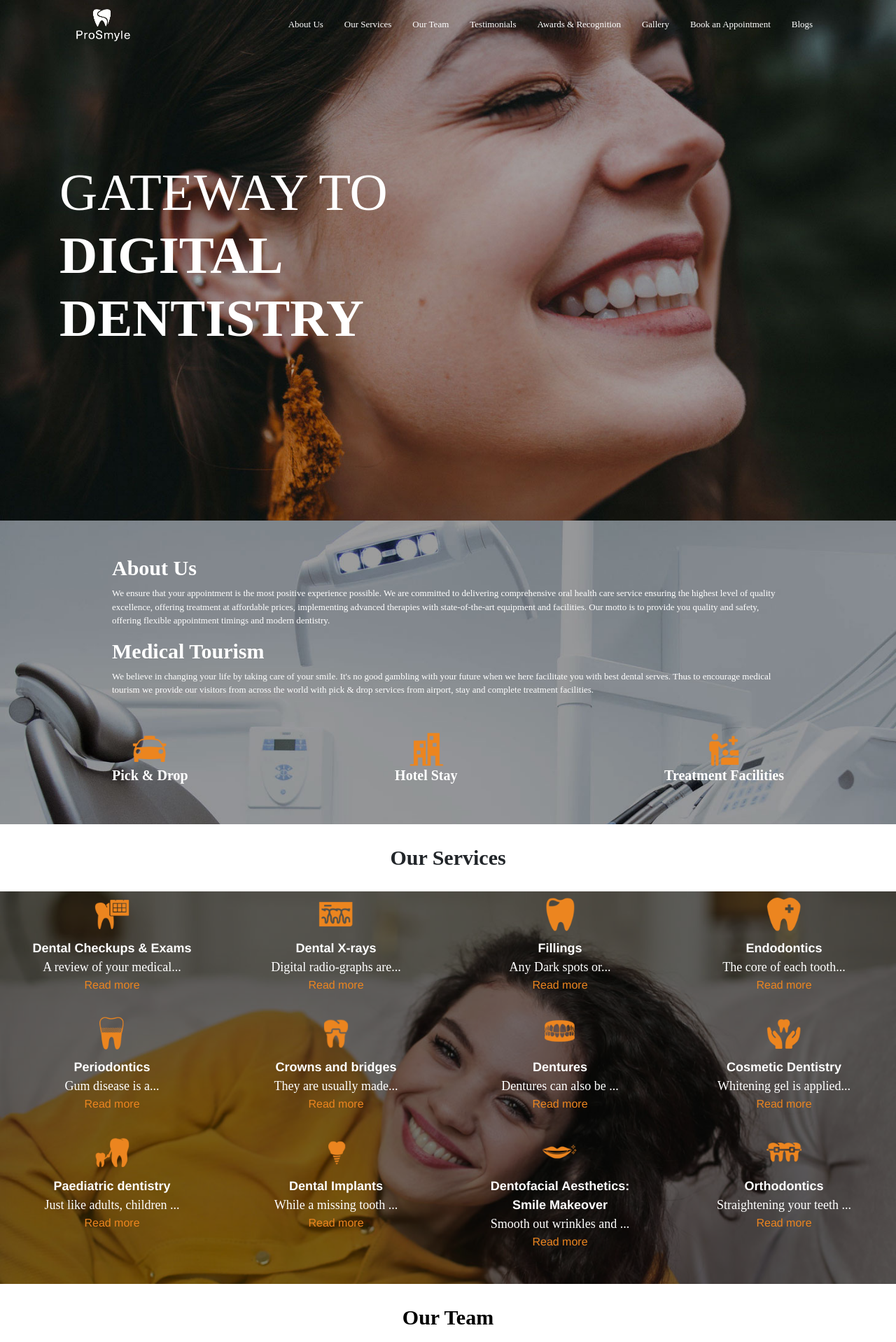
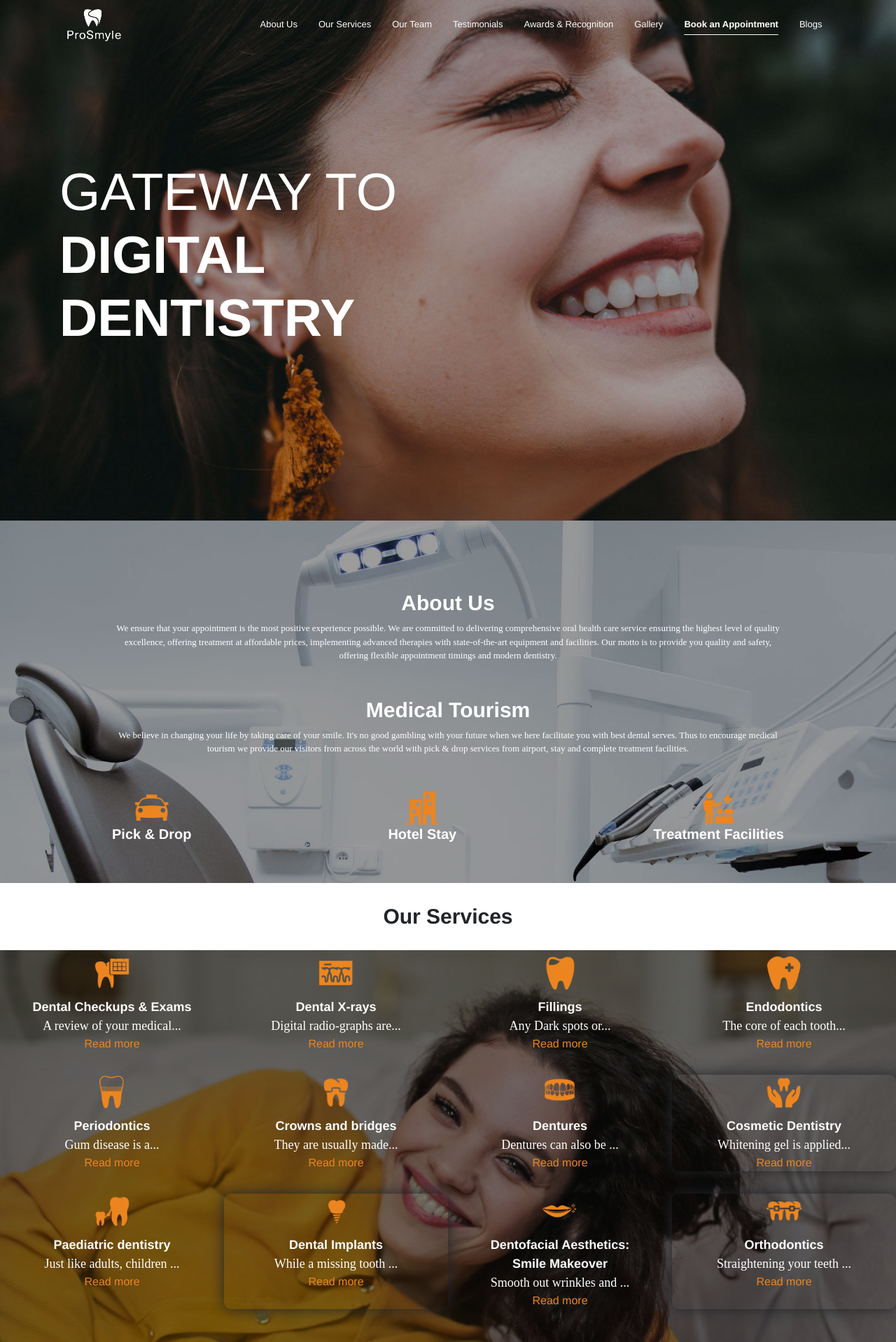
Before and after one commit to jha45507/prosmile, a PHP site: page / in a window 1280 px wide. Shown: the top 1918 px of the page at 70% size. Run offline with PHP 8.4, Linux system fonts and the light colour scheme; some libraries are stand-ins or nearby versions; some web fonts are replaced.

Commit message:
re commit code

```diff
--- a/css/index.css
+++ b/css/index.css
@@ -52,6 +52,12 @@ html {
     flex-wrap: wrap;
 }
 
+.book_appointment{
+    font-weight: 900;
+    text-decoration: underline;
+    text-underline-offset: 10px;
+}
+
 .phone_view_navbar {
     display: none;
 }
@@ -73,7 +79,7 @@ html {
     color: white;
     font-size: small;
     margin: 0%;
-    font-family: GeosansLight;
+
 }
 
 .navbar_unorder_list li {
@@ -83,7 +89,7 @@ html {
 .navbar_unorder_list a {
     text-decoration: none;
     color: white;
-    font-family: GeosansLight;
+
 }
 
 .navbar_unorder_list a:hover {
@@ -130,14 +136,14 @@ html {
     font-weight: 100;
     font-size: 75px;
     width: 50%;
-    font-family: GeosansLight;
+
 }
 
 .banner_heading_span {
     color: white;
     font-weight: 600;
     font-size: 75px;
-    font-family: GeosansLight;
+
 }
 
 .testimonials {
@@ -497,7 +504,7 @@ p {
     font-size: 30px;
     color: black;
     font-weight: bold;
-    font-family: GeosansLight;
+
 }
 
 .treatment_team {
@@ -525,11 +532,11 @@ p {
     text-align: center;
     margin: 30px 0px;
     font-size: 30px;
-    font-family: GeosansLight;
 }
 
 .our_team_card_div:hover {
-    box-shadow: 0px 10px 20px #646464;
+    transition: all 1s;
+    box-shadow: 0px 5px 20px #646464;
 }
 
 .our_team_img_div {
@@ -667,14 +673,17 @@ p {
 .about_div h1,
 p {
     color: white;
-    text-align: left;
+    text-align: center;
     font-size: 30px;
-    font-family: GeosansLight;
+
 }
 
 .about_div p {
     font-size: small;
-    font-family: GeosansLight;
+
+}
+.about_div div {
+    margin:50px 0px ;
 }
 
 .about_img_parent_div {
@@ -688,7 +697,7 @@ p {
 .about_img_parent_div h2 {
     color: white;
     font-size: 20px;
-    font-family: GeosansLight;
+
 }
 
 .img_and_content_facilities{
--- a/css/style.css
+++ b/css/style.css
@@ -1,8 +1,8 @@
-/* @408
+@408
 -face {
 	font-family: Helvetica;
 	src: url("fonts/Helvetica-Condensed-Light-Li.ttf");
-} */
+}
 
 @font-face {
 	font-family: GeosansLight;
@@ -36,6 +36,12 @@ p {
 	font-family: GeosansLight;
 	/* font-weight: bold; */
 }
+
+.high-light-services{
+	box-shadow: 0px 0px 20px;
+	border-radius: 10px;
+}
+
 
 /* body {
 	padding: 0;
--- a/index.html
+++ b/index.html
@@ -39,7 +39,7 @@
                             <li><a href="#testimonials">Testimonials</a></li>
                             <li><a href="#awards">Awards & Recognition</a></li>
                             <li><a href="#gallery">Gallery</a></li>
-                            <li><a href="#contect-form">Book an Appointment</a></li>
+                            <li><a href="#contect-form"><span class="book_appointment">Book an Appointment</span></a></li>
                             <li><a href="https://blog.drchawladentals.com/">Blogs</a></li>
                             <!-- <li><a href="#footer">Footer</a></li> -->
                         </ul>
@@ -198,7 +198,7 @@
                                         name="button">Read more</button>
                                 </div>
                             </div>
-                            <div class="col-12 col-sm-3 pt-4 pt-md-0">
+                            <div class="col-12 col-sm-3 pt-4 pt-md-0 high-light-services">
                                 <div class="ser-icon">
                                     <img src="images/icon/cosmetic.png" alt="icon">
                                 </div>
@@ -222,7 +222,7 @@
                                         name="button">Read more</button>
                                 </div>
                             </div>
-                            <div class="col-12 col-sm-3 pt-4 pt-md-0">
+                            <div class="col-12 col-sm-3 pt-4 pt-md-0 high-light-services">
                                 <div class="ser-icon">
                                     <img src="images/icon/dentalimplant.png" alt="icon">
                                 </div>
@@ -244,7 +244,7 @@
                                         name="button">Read more</button>
                                 </div>
                             </div>
-                            <div class="col-12 col-sm-3 pt-4 pt-md-0">
+                            <div class="col-12 col-sm-3 pt-4 pt-md-0 high-light-services">
                                 <div class="ser-icon ">
                                     <img src="images/icon/ortho.png" alt="icon">
                                 </div>
```
Also changed, not shown: other parts of css/index.css (+23 -23 lines).
